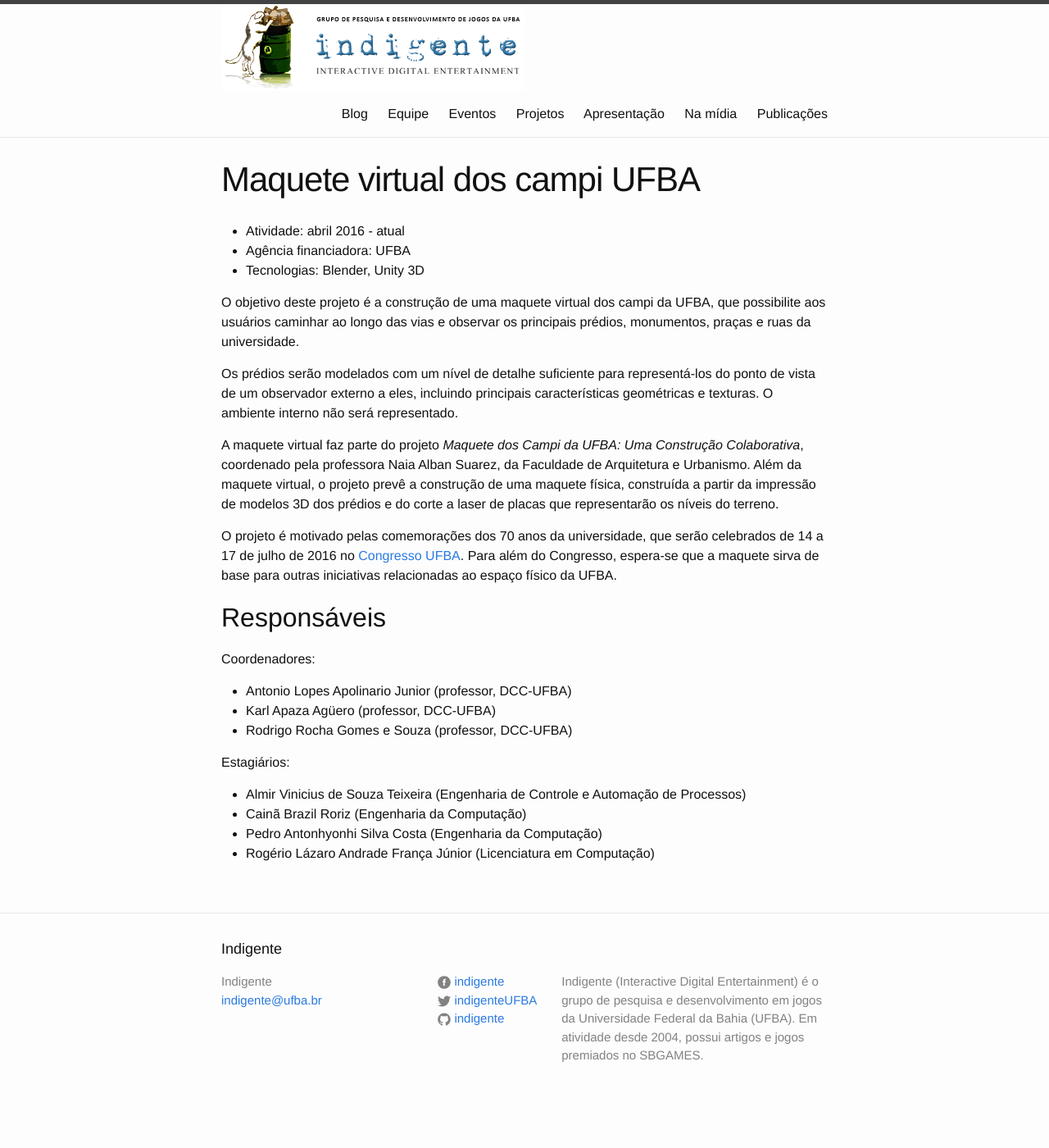
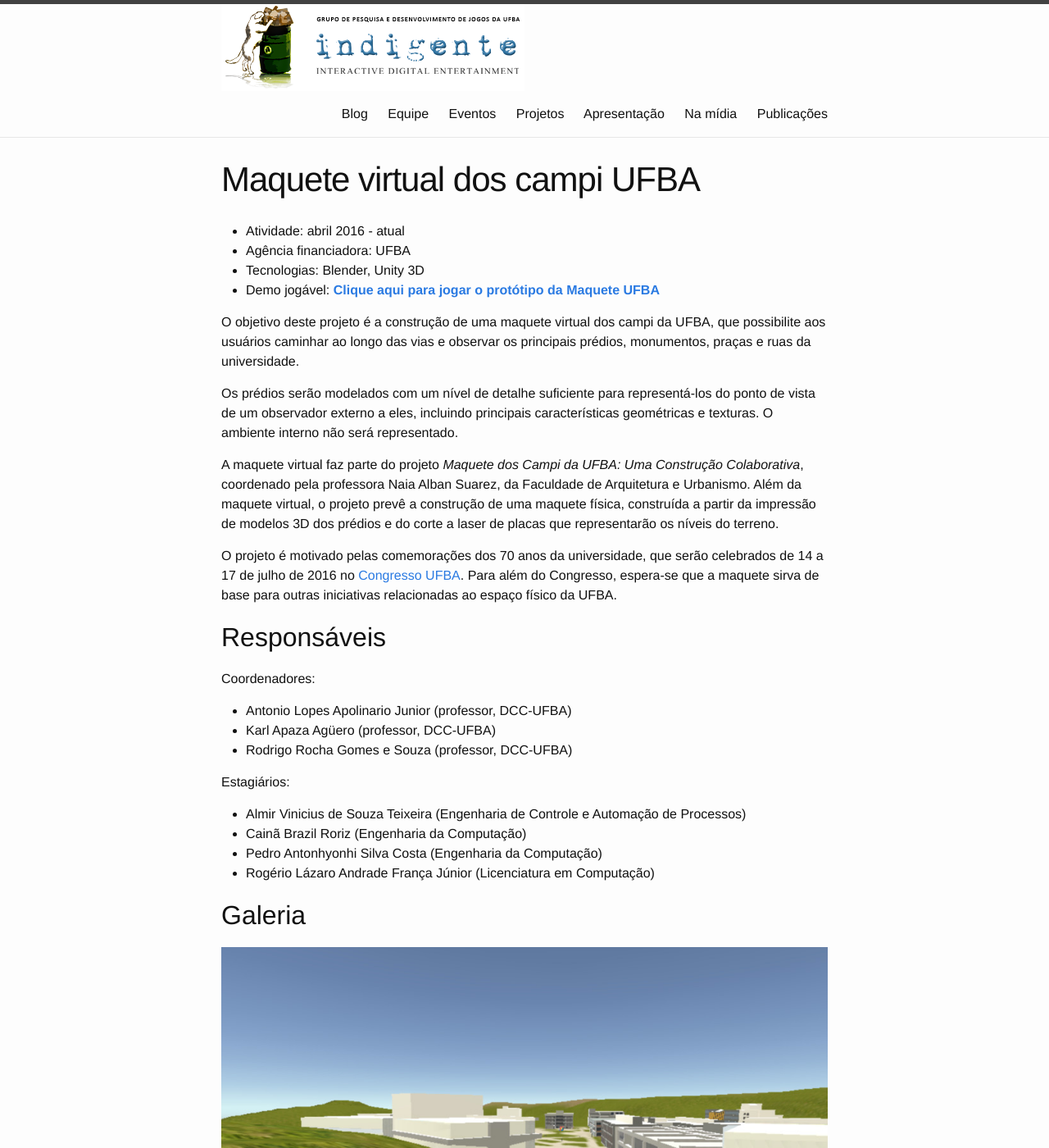
Before and after one commit to indigente/old-indigente.github.io, a Jekyll site: the page built from projetos/maquete-ufba.md, in a window 1280 px wide and 1400 px high. Shown: the whole window at 82% size. Built offline with Jekyll 4.4.1, drawn with Linux system fonts in a browser that asks for light colours.

Commit message:
Atualiza infos da mquete.

```diff
--- a/projetos/maquete-ufba.md
+++ b/projetos/maquete-ufba.md
@@ -6,6 +6,9 @@ title: "Maquete virtual dos campi UFBA"
 - Atividade: abril 2016 - atual
 - Agência financiadora: UFBA
 - Tecnologias: Blender, Unity 3D
+- Demo jogável: **[Clique aqui para jogar o protótipo da Maquete UFBA](http://homes.dcc.ufba.br/~apolinario/Maquete%20Virtual%20UFBA%20TU%20-%20WebGL/teste_web_final/)**
+
+
 
 O objetivo deste projeto é a construção de uma maquete virtual dos campi da UFBA, que possibilite aos usuários caminhar ao longo das vias e observar os principais prédios, monumentos, praças e ruas da universidade.
 
@@ -29,3 +32,17 @@ Estagiários:
 - Cainã Brazil Roriz (Engenharia da Computação)
 - Pedro Antonhyonhi Silva Costa (Engenharia da Computação)
 - Rogério Lázaro Andrade França Júnior (Licenciatura em Computação)
+
+## Galeria
+
+![]({{site.baseurl}}/images/maquete2016-decima.jpg)
+
+![]({{site.baseurl}}/images/maquete2016-im.jpg)
+
+![]({{site.baseurl}}/images/maquete2016-overview.jpg)
+
+![]({{site.baseurl}}/images/maquete2016-paf1.jpg)
+
+![]({{site.baseurl}}/images/maquete2016-politecnica.jpg)
+
+![]({{site.baseurl}}/images/maquete2016-praca.jpg)
```
Also changed, not shown: images/maquete2016-decima.jpg (added), images/maquete2016-im.jpg (added), images/maquete2016-overview.jpg (added), images/maquete2016-paf1.jpg (added), images/maquete2016-politecnica.jpg (added), images/maquete2016-praca.jpg (added), 1 other file.
